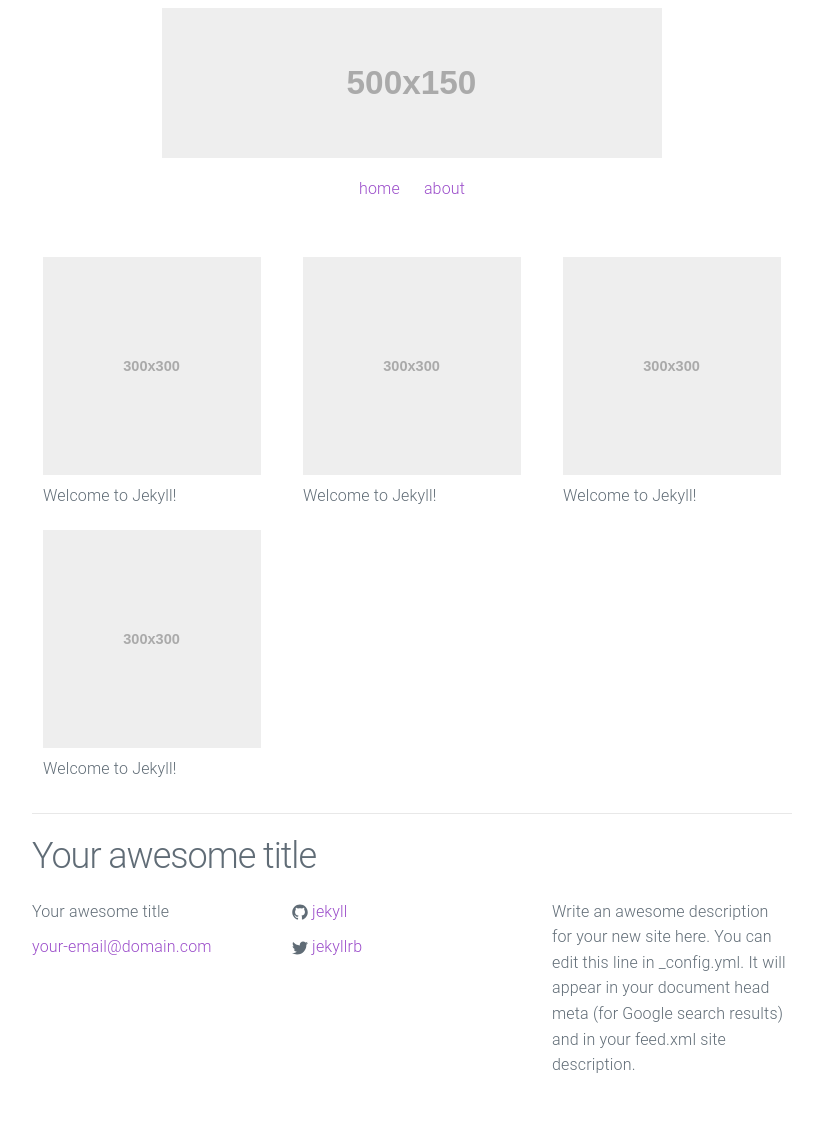
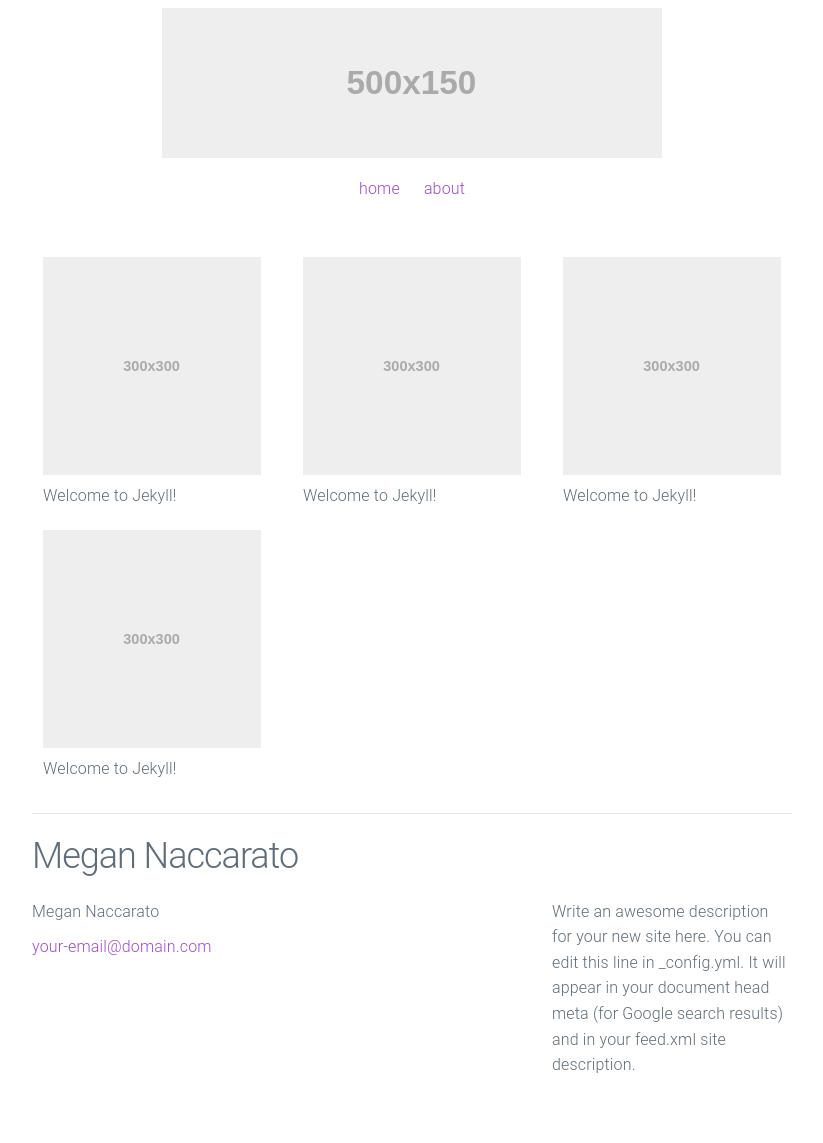
Before and after one commit to naccrat/megan, a Jekyll site: the page built from index.html, in a window 1280 px wide. Shown: the whole page, without its empty margins (228-1051 px from the left). Built offline with Jekyll 4.4.1, drawn with Linux system fonts in a browser that asks for light colours.

Commit message:
config changes

```diff
--- a/_config.yml
+++ b/_config.yml
@@ -1,14 +1,14 @@
 # Site settings
-title: Your awesome title
+title: Megan Naccarato
 email: your-email@domain.com
 description: > # this means to ignore newlines until "baseurl:"
   Write an awesome description for your new site here. You can edit this
   line in _config.yml. It will appear in your document head meta (for
   Google search results) and in your feed.xml site description.
 baseurl: "/urban-theme" # the subpath of your site, e.g. /blog
-url: "http://yourdomain.com" # the base hostname & protocol for your site
-twitter_username: jekyllrb
-github_username:  jekyll
+url: "https://jovial-mirzakhani-027006.netlify.com" # the base hostname & protocol for your site
+twitter_username:
+github_username:
 
 # Build settings
 markdown: kramdown
```
